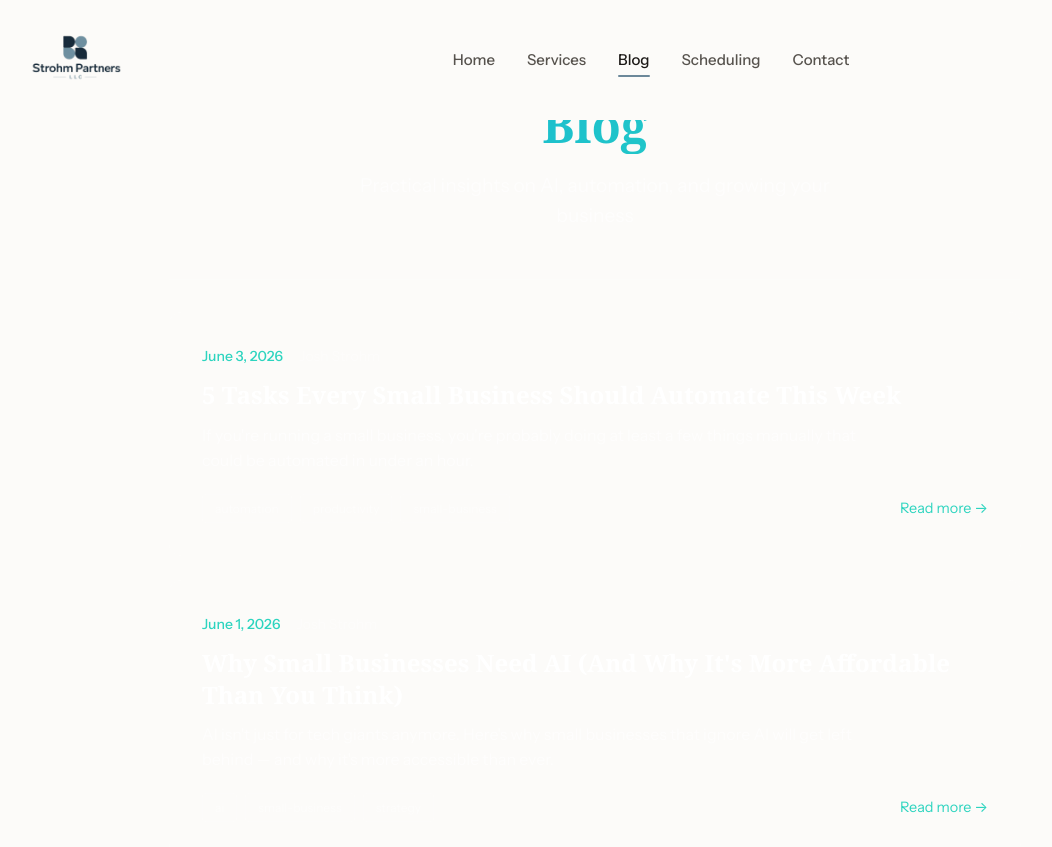
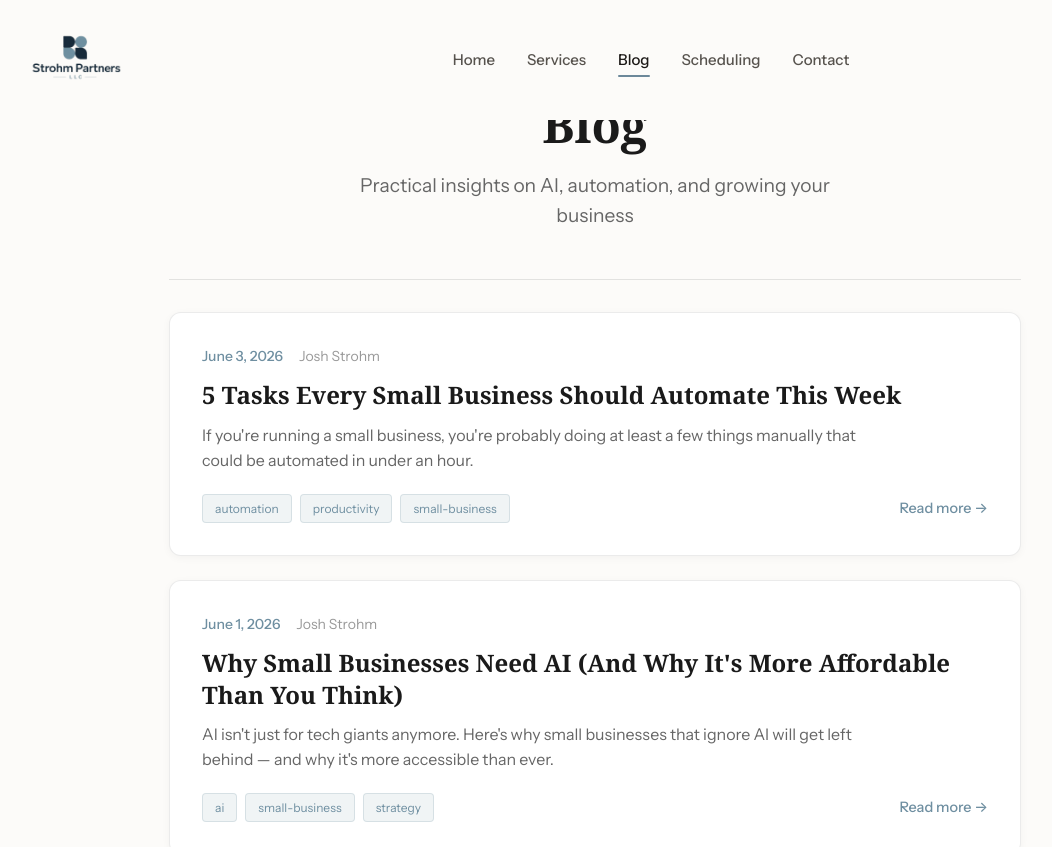
Before and after one commit to josh-strohm/strohmpartners, a React (Vite) app: page /blog in a window 1280 px wide. Shown: the top 847 px of the page, without its empty margins (45-1097 px from the left). Built offline with nearby package versions, Linux system fonts and the light colour scheme; a web font is replaced by a local one.

Commit message:
Update blog styles for white background and #6F8FA1 primary color

```diff
--- a/src/pages/Blog.module.css
+++ b/src/pages/Blog.module.css
@@ -8,22 +8,19 @@
   text-align: center;
   padding: 4rem 0 3rem;
   margin-bottom: 2rem;
-  border-bottom: 1px solid rgba(255, 255, 255, 0.1);
+  border-bottom: 1px solid rgba(0, 0, 0, 0.1);
 }
 
 .heroTitle {
   font-size: 3rem;
   font-weight: 700;
   margin-bottom: 1rem;
-  background: linear-gradient(135deg, #0fb0d7, #2dd4bf);
-  -webkit-background-clip: text;
-  -webkit-text-fill-color: transparent;
-  background-clip: text;
+  color: #1a1a1a;
 }
 
 .heroSubtitle {
   font-size: 1.2rem;
-  color: rgba(255, 255, 255, 0.6);
+  color: #666;
   max-width: 500px;
   margin: 0 auto;
 }
@@ -35,18 +32,18 @@
 }
 
 .postCard {
-  background: rgba(255, 255, 255, 0.03);
-  border: 1px solid rgba(255, 255, 255, 0.08);
+  background: #fff;
+  border: 1px solid rgba(0, 0, 0, 0.08);
   border-radius: 12px;
   padding: 2rem;
   transition: all 0.3s ease;
+  box-shadow: 0 2px 8px rgba(0, 0, 0, 0.04);
 }
 
 .postCard:hover {
-  background: rgba(255, 255, 255, 0.05);
-  border-color: rgba(45, 212, 191, 0.3);
+  border-color: #6F8FA1;
   transform: translateY(-2px);
-  box-shadow: 0 8px 32px rgba(0, 0, 0, 0.3);
+  box-shadow: 0 8px 24px rgba(0, 0, 0, 0.08);
 }
 
 .postMeta {
@@ -58,12 +55,12 @@
 }
 
 .postDate {
-  color: #2dd4bf;
+  color: #6F8FA1;
   font-weight: 500;
 }
 
 .postAuthor {
-  color: rgba(255, 255, 255, 0.4);
+  color: #999;
 }
 
 .postTitle {
@@ -71,20 +68,21 @@
   font-weight: 600;
   line-height: 1.3;
   margin-bottom: 0.75rem;
+  color: #1a1a1a;
 }
 
 .postTitle a {
-  color: #fff;
+  color: #1a1a1a;
   text-decoration: none;
   transition: color 0.2s ease;
 }
 
 .postTitle a:hover {
-  color: #2dd4bf;
+  color: #6F8FA1;
 }
 
 .postExcerpt {
-  color: rgba(255, 255, 255, 0.6);
+  color: #666;
   line-height: 1.6;
   margin-bottom: 1.25rem;
 }
@@ -105,22 +103,23 @@
 
 .tag {
   font-size: 0.75rem;
-  color: rgba(255, 255, 255, 0.5);
-  background: rgba(255, 255, 255, 0.05);
+  color: #6F8FA1;
+  background: rgba(111, 143, 161, 0.1);
   padding: 0.25rem 0.75rem;
   border-radius: 4px;
-  border: 1px solid rgba(255, 255, 255, 0.1);
+  border: 1px solid rgba(111, 143, 161, 0.2);
 }
 
 .readMore {
   font-size: 0.9rem;
-  color: #2dd4bf;
+  color: #6F8FA1;
   text-decoration: none;
+  font-weight: 500;
   transition: all 0.2s ease;
 }
 
 .readMore:hover {
-  color: #fff;
+  color: #1a1a1a;
   transform: translateX(4px);
 }
 
--- a/src/pages/BlogPost.module.css
+++ b/src/pages/BlogPost.module.css
@@ -7,20 +7,21 @@
 .header {
   padding-bottom: 2rem;
   margin-bottom: 2rem;
-  border-bottom: 1px solid rgba(255, 255, 255, 0.1);
+  border-bottom: 1px solid rgba(0, 0, 0, 0.1);
 }
 
 .backLink {
   display: inline-block;
   font-size: 0.9rem;
-  color: #2dd4bf;
+  color: #6F8FA1;
   text-decoration: none;
   margin-bottom: 2rem;
+  font-weight: 500;
   transition: color 0.2s ease;
 }
 
 .backLink:hover {
-  color: #fff;
+  color: #1a1a1a;
 }
 
 .meta {
@@ -32,12 +33,12 @@
 }
 
 .date {
-  color: #2dd4bf;
+  color: #6F8FA1;
   font-weight: 500;
 }
 
 .author {
-  color: rgba(255, 255, 255, 0.4);
+  color: #999;
 }
 
 .title {
@@ -45,6 +46,7 @@
   font-weight: 700;
   line-height: 1.2;
   margin-bottom: 1.5rem;
+  color: #1a1a1a;
 }
 
 .tags {
@@ -55,15 +57,16 @@
 
 .tag {
   font-size: 0.75rem;
-  color: rgba(255, 255, 255, 0.5);
-  background: rgba(255, 255, 255, 0.05);
+  color: #6F8FA1;
+  background: rgba(111, 143, 161, 0.1);
   padding: 0.25rem 0.75rem;
   border-radius: 4px;
-  border: 1px solid rgba(255, 255, 255, 0.1);
+  border: 1px solid rgba(111, 143, 161, 0.2);
 }
 
 .content {
   line-height: 1.8;
+  color: #333;
 }
 
 .content h2 {
@@ -71,7 +74,7 @@
   font-weight: 600;
   margin-top: 2.5rem;
   margin-bottom: 1rem;
-  color: #fff;
+  color: #1a1a1a;
 }
 
 .content h3 {
@@ -79,32 +82,32 @@
   font-weight: 600;
   margin-top: 2rem;
   margin-bottom: 0.75rem;
-  color: #2dd4bf;
+  color: #6F8FA1;
 }
 
 .content p {
   margin-bottom: 1.25rem;
-  color: rgba(255, 255, 255, 0.8);
+  color: #444;
 }
 
 .content strong {
-  color: #fff;
+  color: #1a1a1a;
   font-weight: 600;
 }
 
 .content em {
-  color: #2dd4bf;
+  color: #6F8FA1;
 }
 
 .content a {
-  color: #2dd4bf;
+  color: #6F8FA1;
   text-decoration: underline;
   text-underline-offset: 3px;
   transition: color 0.2s ease;
 }
 
 .content a:hover {
-  color: #fff;
+  color: #1a1a1a;
 }
 
 .content ul, .content ol {
@@ -114,24 +117,24 @@
 
 .content li {
   margin-bottom: 0.5rem;
-  color: rgba(255, 255, 255, 0.8);
+  color: #444;
 }
 
 .content li::marker {
-  color: #2dd4bf;
+  color: #6F8FA1;
 }
 
 .content hr {
   border: none;
   height: 1px;
-  background: rgba(255, 255, 255, 0.1);
+  background: rgba(0, 0, 0, 0.1);
   margin: 2rem 0;
 }
 
 .footer {
   margin-top: 4rem;
   padding-top: 2rem;
-  border-top: 1px solid rgba(255, 255, 255, 0.1);
+  border-top: 1px solid rgba(0, 0, 0, 0.1);
 }
 
 .notFound {
@@ -142,10 +145,11 @@
 .notFound h1 {
   font-size: 2rem;
   margin-bottom: 1rem;
+  color: #1a1a1a;
 }
 
 .notFound p {
-  color: rgba(255, 255, 255, 0.6);
+  color: #666;
   margin-bottom: 2rem;
 }
 
```
